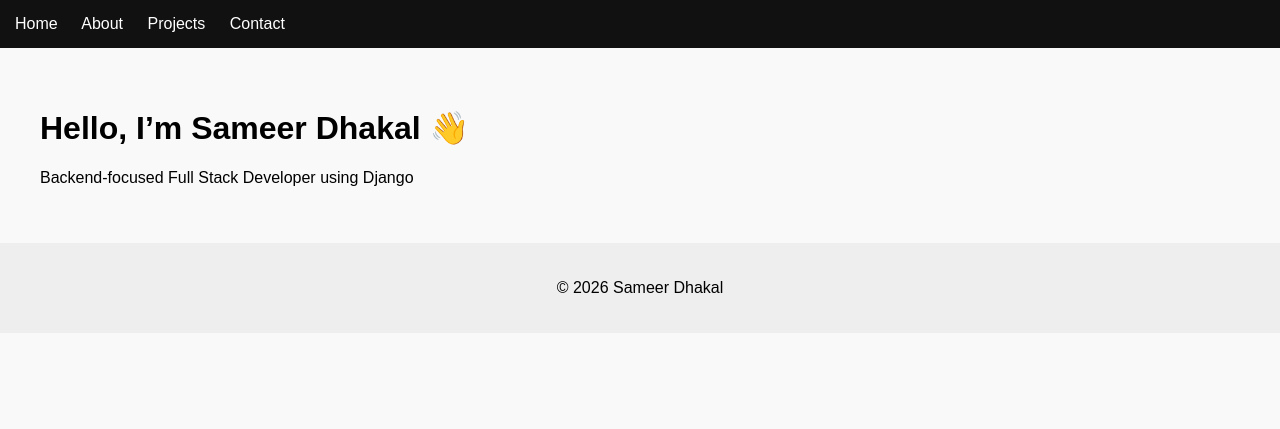
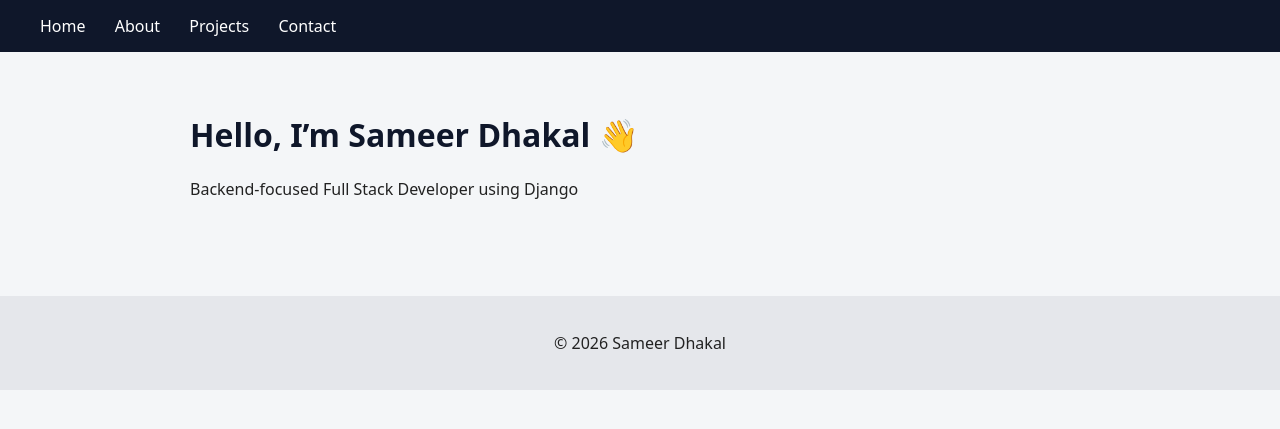
Before and after one commit to dhakalsameer/FUTURE_FS_01, a Django app: page / in a window 1280 px wide. Shown: the top 429 px of the page. Run offline with Django 5.2, Linux system fonts and the light colour scheme.

Commit message:
styling updated

```diff
--- a/static/css/style.css
+++ b/static/css/style.css
@@ -1,26 +1,57 @@
 body {
     margin: 0;
-    font-family: Arial, sans-serif;
-    background-color: #f9f9f9;
+    font-family: system-ui, -apple-system, BlinkMacSystemFont;
+    background-color: #f4f6f8;
+    color: #222;
 }
 
 nav {
-    background: #111;
-    padding: 15px;
+    background: #0f172a;
+    padding: 15px 40px;
 }
 
 nav a {
-    color: white;
-    margin-right: 20px;
+    color: #fff;
+    margin-right: 25px;
     text-decoration: none;
+    font-weight: 500;
+}
+
+nav a:hover {
+    text-decoration: underline;
 }
 
 main {
-    padding: 40px;
+    max-width: 900px;
+    margin: auto;
+    padding: 40px 20px;
+}
+
+h1, h2, h3 {
+    color: #0f172a;
+}
+
+form input, form textarea {
+    width: 100%;
+    padding: 10px;
+    margin-top: 5px;
+}
+
+button {
+    padding: 10px 20px;
+    background: #0f172a;
+    color: white;
+    border: none;
+    cursor: pointer;
+}
+
+button:hover {
+    opacity: 0.9;
 }
 
 footer {
     text-align: center;
     padding: 20px;
-    background: #eee;
+    background: #e5e7eb;
+    margin-top: 40px;
 }
```
